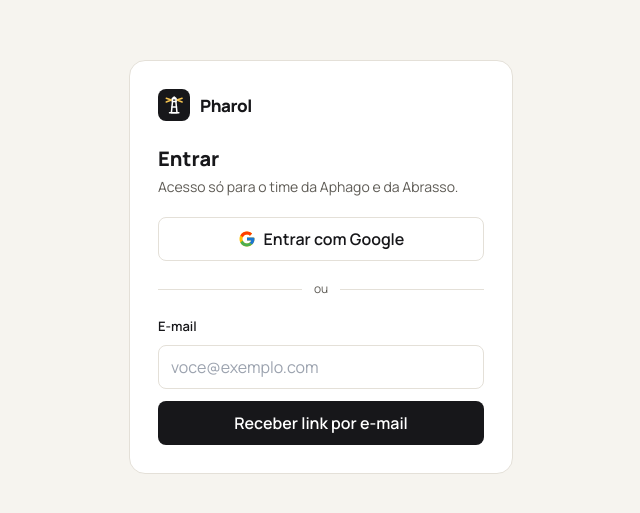
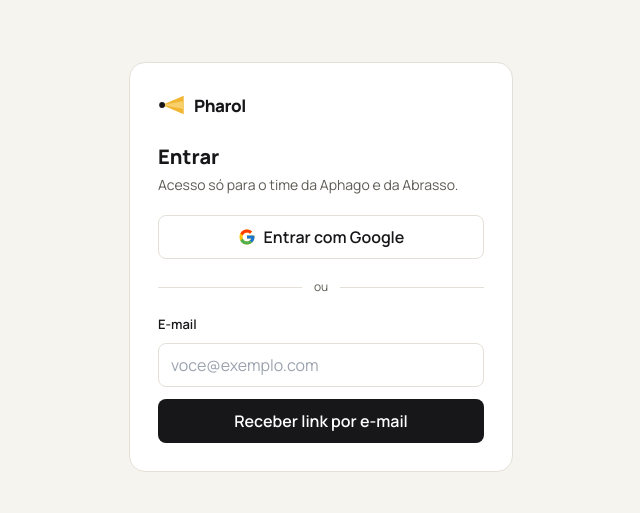
Before and after one commit to Prosbusi/aphago-dash, a React (Vite) app in the folder web/: page / in a window 1280 px wide. Shown: the part 133-646 px from the top of the page, without its empty margins (319-959 px from the left). Built offline with nearby package versions, Linux system fonts and the light colour scheme.

Commit message:
Logo: facho de luz em cone, sem o quadrado
Co-Authored-By: Claude Opus 5.5 <noreply@anthropic.com>
Claude-Session: https://claude.ai/code/session_01NKj38e45xLQ3jBnGNcbnjR

```diff
--- a/web/src/components/Logo.tsx
+++ b/web/src/components/Logo.tsx
@@ -1,28 +1,17 @@
-/** Marca do Pharol: um farol simples em traço, sobre fundo escuro. */
-export function Logo({ size = 32 }: { size?: number }) {
+/** Marca do Pharol: o facho de luz de um farol, em forma de cone. */
+export function Logo({ size = 28 }: { size?: number }) {
   return (
-    <div
-      className="flex items-center justify-center rounded-lg bg-ink text-white"
-      style={{ width: size, height: size }}
-      aria-hidden="true"
-    >
-      <svg width={size * 0.7} height={size * 0.7} viewBox="0 0 24 24" fill="none" stroke="currentColor" strokeWidth="1.6" strokeLinecap="round" strokeLinejoin="round">
-        {/* facho de luz */}
-        <path d="M9 6.5 3.5 4.5M9 6.5 3.5 8.5M15 6.5l5.5-2M15 6.5l5.5 2" stroke="#F5C451" />
-        {/* telhado e lanterna */}
-        <path d="M10 5 12 3.2 14 5M10 5h4v3h-4z" />
-        {/* torre, faixa e base */}
-        <path d="M10.2 8 9 20h6L13.8 8" />
-        <path d="M9.6 14h4.8" />
-        <path d="M7 20h10" />
-      </svg>
-    </div>
+    <svg width={size} height={size} viewBox="0 0 24 24" aria-hidden="true">
+      <path d="M3.5 12 22 4v16Z" fill="#F2B632" />
+      <path d="M3.5 12 22 8.5v7Z" fill="#F7CF6B" />
+      <circle cx="3.5" cy="12" r="2.5" fill="#17171A" />
+    </svg>
   );
 }
 
 export function Marca() {
   return (
-    <div className="flex items-center gap-2.5">
+    <div className="flex items-center gap-2">
       <Logo />
       <div className="text-[17px] font-extrabold tracking-tight">Pharol</div>
     </div>
```
Also changed, not shown: web/index.html (+1 -1 lines).
